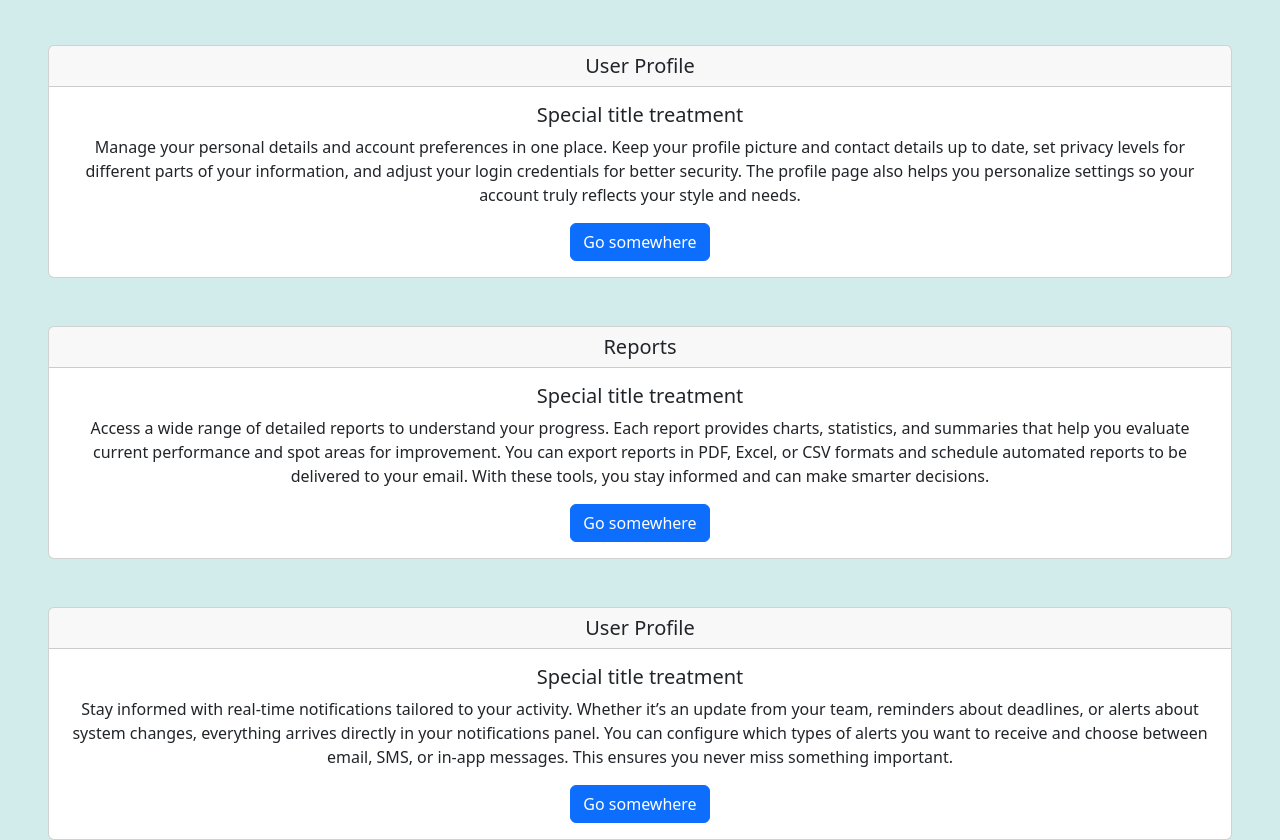
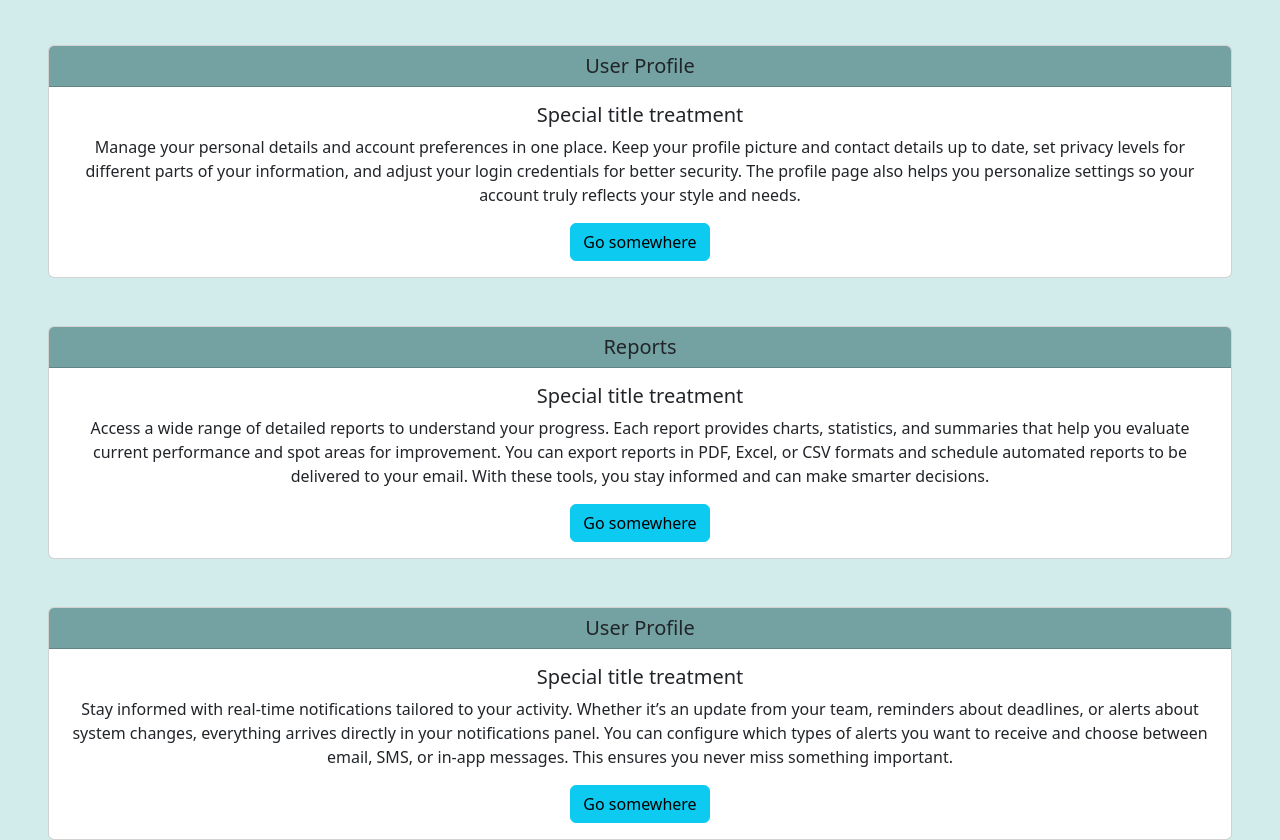
Before and after one commit to Prashanthreddy1207/ProjectK, a plain HTML site: page index.html in a window 1280 px wide. Shown: the part 499-1339 px from the top of the page. Drawn offline with nearby package versions, Linux system fonts and the light colour scheme; no server answers.

Commit message:
Updated the Theme

```diff
--- a/content.html
+++ b/content.html
@@ -9,7 +9,7 @@
       for better security. The profile page also helps you personalize settings
       so your account truly reflects your style and needs.
     </p>
-    <a href="#" class="btn btn-primary">Go somewhere</a>
+    <a href="#" class="btn btn-info">Go somewhere</a>
   </div>
 </div>
 
@@ -25,7 +25,7 @@
       delivered to your email. With these tools, you stay informed and can make
       smarter decisions.
     </p>
-    <a href="#" class="btn btn-primary">Go somewhere</a>
+    <a href="#" class="btn btn-info">Go somewhere</a>
   </div>
 </div>
 
@@ -41,6 +41,6 @@
       receive and choose between email, SMS, or in-app messages. This ensures
       you never miss something important.
     </p>
-    <a href="#" class="btn btn-primary">Go somewhere</a>
+    <a href="#" class="btn btn-info">Go somewhere</a>
   </div>
 </div>
--- a/styles.css
+++ b/styles.css
@@ -1,5 +1,6 @@
 :root {
-  --primary: #a4e9e9;
+  --navBg: #31c2c2;
+  --primary: #74a1a1;
   --staging: #d2ebeb;
 }
 
@@ -21,3 +22,9 @@ button {
 #main {
   width: 100vw;
 }
+.navbar {
+  background-color: var(--navBg) !important;
+}
+.card-header {
+  background-color: var(--primary);
+}
```
